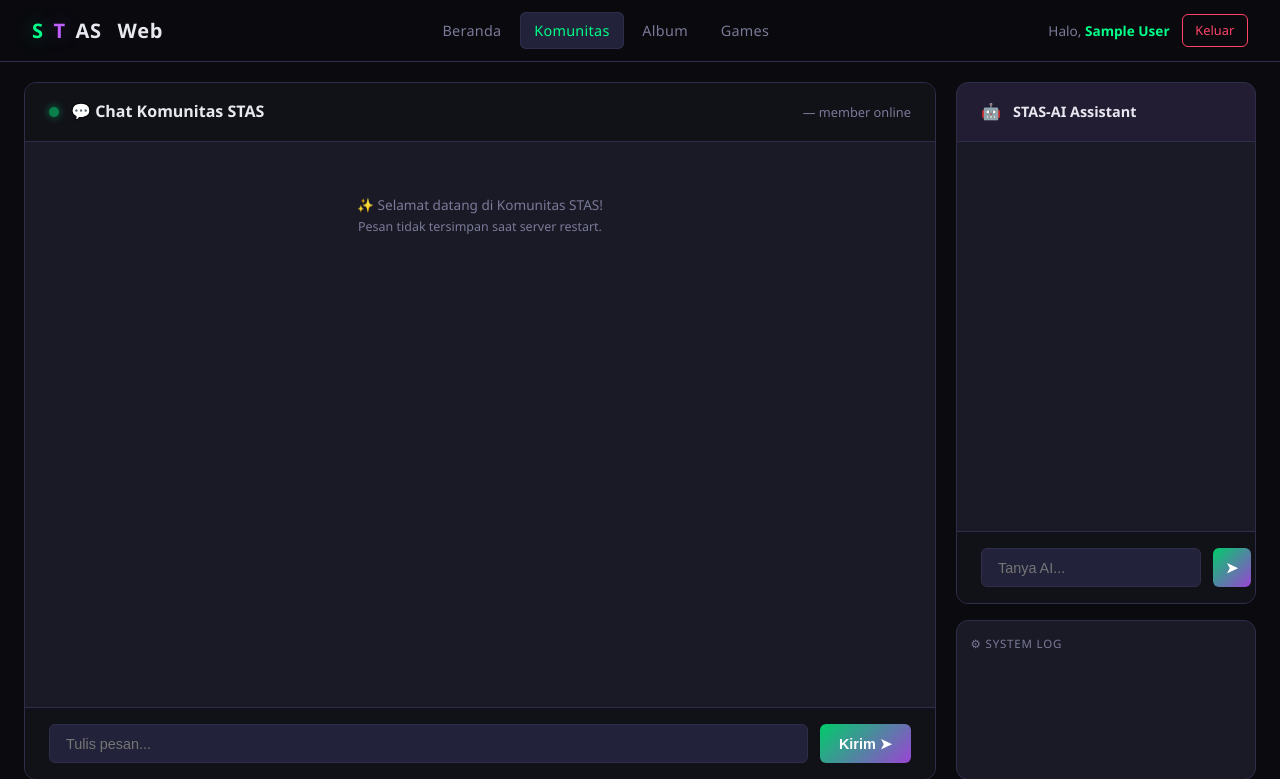
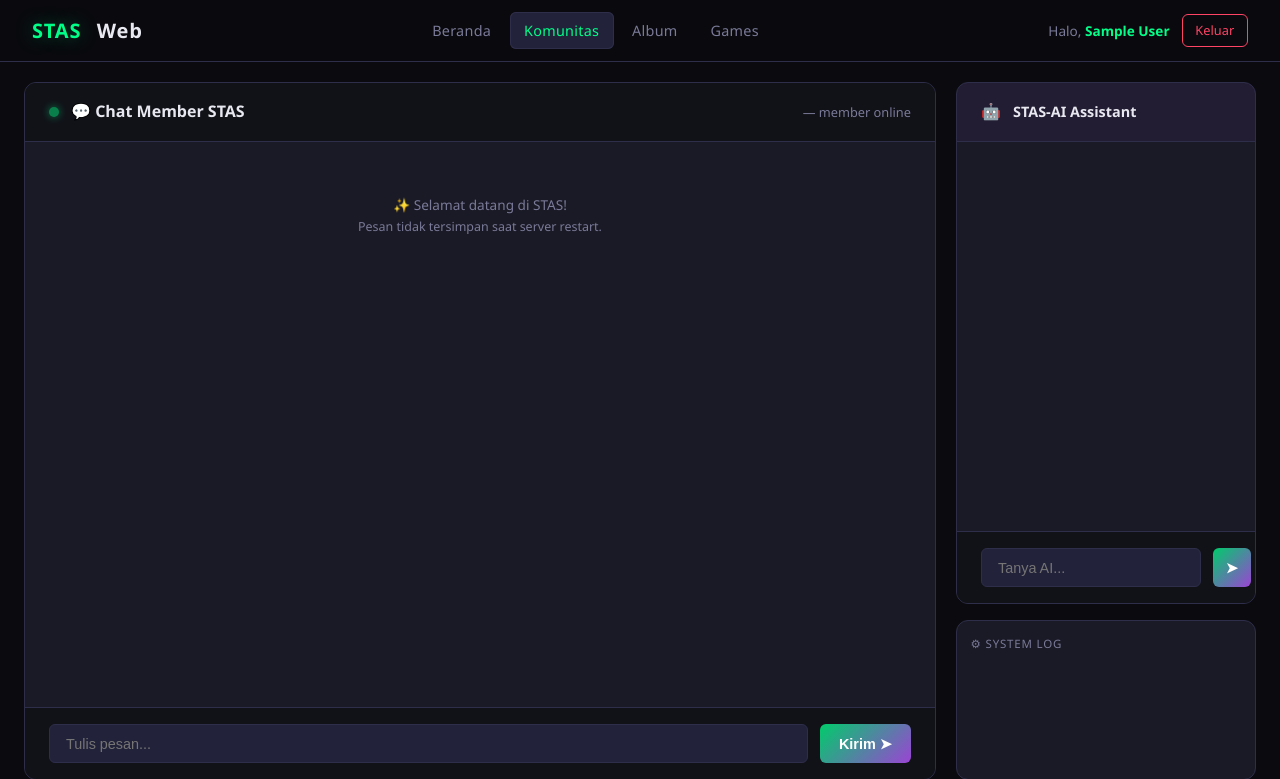
Before and after one commit to mlf167937-svg/stas, a Flask app: page /komunitas in a window 1280 px wide. Shown: the top 779 px of the page. Run offline with Flask 3, Linux system fonts and the light colour scheme; the visitor is signed in with stand-in values (Sample User, id 1); data that the repository does not hold is empty; some libraries are stand-ins or nearby versions.

Commit message:
Update komunitas.html

```diff
--- a/templates/komunitas.html
+++ b/templates/komunitas.html
@@ -10,7 +10,7 @@
 
 <nav class="navbar">
   <div class="nav-brand">
-    <span class="logo-s">S</span><span class="logo-t">T</span><span class="logo-as">AS</span>
+    <span class="logo-s">STAS</span>
     &nbsp;Web
   </div>
   <div class="nav-links">
@@ -31,13 +31,13 @@
     <div class="chat-layout">
       <div class="chat-header">
         <div class="dot"></div>
-        <span style="font-weight:600;">💬 Chat Komunitas STAS</span>
+        <span style="font-weight:600;">💬 Chat Member STAS</span>
         <span style="font-size:.8rem; color:var(--text-muted); margin-left:auto;" id="online-count">— member online</span>
       </div>
 
       <div class="chat-messages" id="chat-messages">
         <div style="text-align:center; padding:2rem; color:var(--text-muted); font-size:.85rem;">
-          ✨ Selamat datang di Komunitas STAS!<br>
+          ✨ Selamat datang di STAS!<br>
           <span style="font-size:.78rem;">Pesan tidak tersimpan saat server restart.</span>
         </div>
       </div>
```
